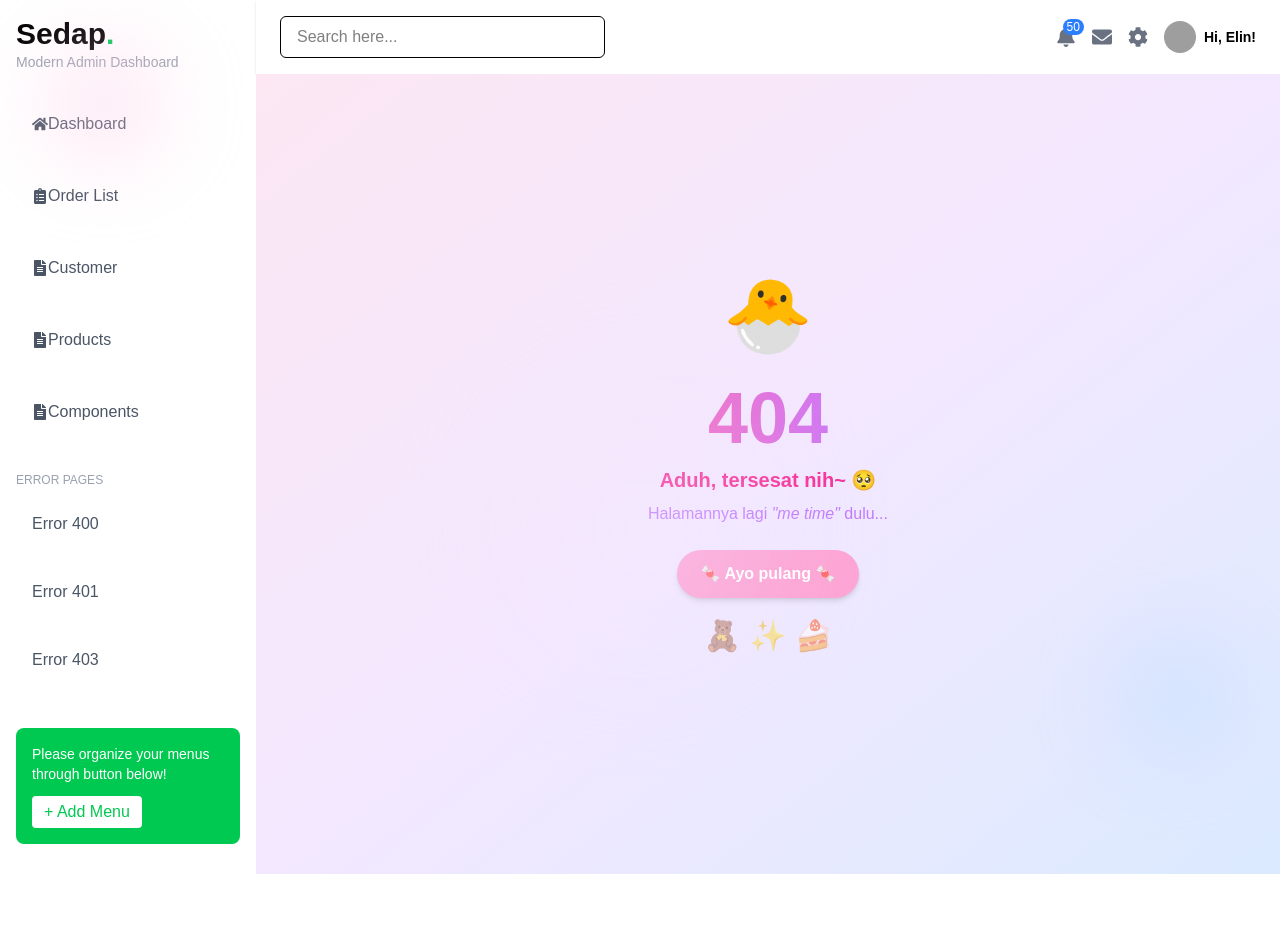
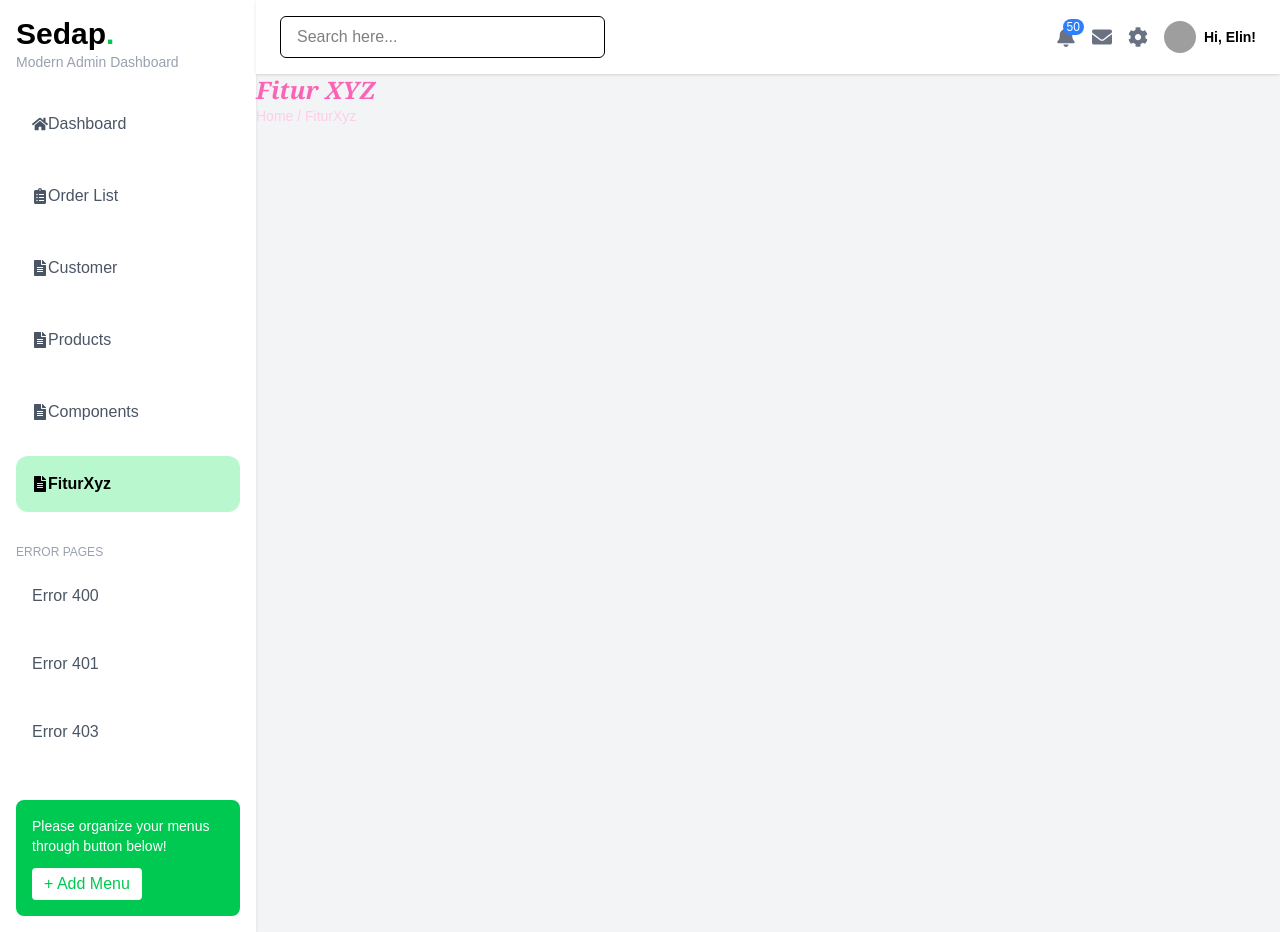
Before and after one commit to elin143/react-elin-2sia, a React (Vite) app: page /FiturXyz in a window 1280 px wide. Before the commit the page ends 874 px from the top, so only its background shows below. Built offline with nearby package versions, Linux system fonts and the light colour scheme; grey boxes are pictures that could not be loaded; a web font is replaced by a local one.

Commit message:
inisialisasi fitur xyz

```diff
--- a/src/App.jsx
+++ b/src/App.jsx
@@ -6,28 +6,29 @@ import { Routes, Route } from "react-router-dom";
 import Loading from "./components/Loading";
 import Products from "./pages/Products";
 import CustomerDetail from "./pages/CustomerDetail";
-
+import FiturXyz from "./pages/FiturXyz";
 
 function App() {
-  const Dashboard = React.lazy(() => import("./pages/Dashboard"))
-  const Orders = React.lazy(() => import("./pages/Orders"))
-  const ProductDetail = React.lazy(() => import("./pages/ProductDetail"))
-  const CustomerDetail = React.lazy(() => import("./pages/CustomerDetail"))
-  const Customer = React.lazy(() => import("./pages/Customer"))
-  const NotFound = React.lazy(() => import("./pages/NotFound"))
-  const Login = React.lazy(() => import("./pages/auth/Login"))
-  const Register = React.lazy(() => import("./pages/auth/Register"))
-  const Forgot = React.lazy(() => import("./pages/auth/Forgot"))
-  const AuthLayout = React.lazy(() => import("./layouts/AuthLayout"))
-  const Error401 = React.lazy(() => import("./pages/Error401"))
-  const Error400 = React.lazy(() => import("./pages/Error400"))
-  const Error403 = React.lazy(() => import("./pages/Error403"))
-  const MainLayout = React.lazy(() => import("./layouts/MainLayout"))
-  const Components = React.lazy(() => import("./pages/Components"))
+  const Dashboard = React.lazy(() => import("./pages/Dashboard"));
+  const Orders = React.lazy(() => import("./pages/Orders"));
+  const ProductDetail = React.lazy(() => import("./pages/ProductDetail"));
+  const CustomerDetail = React.lazy(() => import("./pages/CustomerDetail"));
+  const Customer = React.lazy(() => import("./pages/Customer"));
+  const NotFound = React.lazy(() => import("./pages/NotFound"));
+  const Login = React.lazy(() => import("./pages/auth/Login"));
+  const Register = React.lazy(() => import("./pages/auth/Register"));
+  const Forgot = React.lazy(() => import("./pages/auth/Forgot"));
+  const AuthLayout = React.lazy(() => import("./layouts/AuthLayout"));
+  const Error401 = React.lazy(() => import("./pages/Error401"));
+  const Error400 = React.lazy(() => import("./pages/Error400"));
+  const Error403 = React.lazy(() => import("./pages/Error403"));
+  const MainLayout = React.lazy(() => import("./layouts/MainLayout"));
+  const Components = React.lazy(() => import("./pages/Components"));
+  const FiturXyz = React.lazy(() => import("./pages/FiturXyz"));
   return (
     <Suspense fallback={<Loading />}>
       <Routes>
-            <Route element={<MainLayout/>}>
+        <Route element={<MainLayout />}>
           <Route path="*" element={<NotFound />} />
           <Route path="/" element={<Dashboard />} />
           <Route path="/orders" element={<Orders />} />
@@ -39,17 +40,17 @@ function App() {
           <Route path="/products/:id" element={<ProductDetail />} />
           <Route path="/customer/:id" element={<CustomerDetail />} />
           <Route path="Components" element={<Components />} />
+          <Route path="FiturXyz" element={<FiturXyz />} />
         </Route>
 
-             <Route element={<AuthLayout/>}>
+        <Route element={<AuthLayout />}>
           <Route path="/login" element={<Login />} />
-             <Route path="/register" element={<Register/>} />
-             <Route path="/forgot" element={<Forgot/>} />
+          <Route path="/register" element={<Register />} />
+          <Route path="/forgot" element={<Forgot />} />
         </Route>
       </Routes>
     </Suspense>
   );
 }
 
-
 export default App;
--- a/src/components/Sidebar.jsx
+++ b/src/components/Sidebar.jsx
@@ -75,6 +75,16 @@ const Sidebar = () => {
           </NavLink>
         </li>
 
+         <li>
+          <NavLink
+          onClick={() => setActive("FiturXyz")}
+          to="/FiturXyz"
+          className={menuClass}
+        >
+          <FaFileAlt /> FiturXyz
+          </NavLink>
+        </li>
+
       </ul>
       <div className="mt-8">
         <p className="text-gray-400 text-xs mb-2">ERROR PAGES</p>
--- /dev/null
+++ b/src/pages/FiturXyz.jsx
@@ -0,0 +1,17 @@
+import PageHeader from "../components/PageHeader";
+import { useLocation } from "react-router-dom";
+
+export default function FiturXyz() {
+    const location = useLocation();
+
+    return (
+        <div>
+            <PageHeader
+                title="Fitur XYZ"
+                subtitle="Kelola dan pantau seluruh data Fitur XYZ dengan mudah dan efisien."
+            />
+
+            {/* Content halaman */}
+        </div>
+    );
+}
```
Lines whose indentation alone changed are shown as unchanged.
